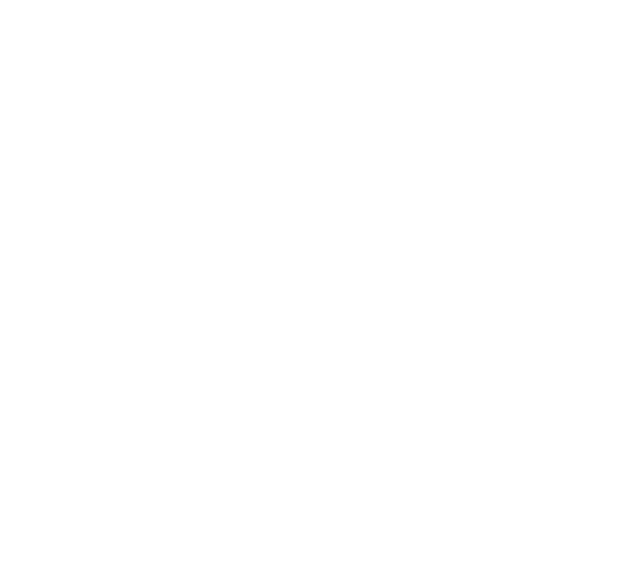
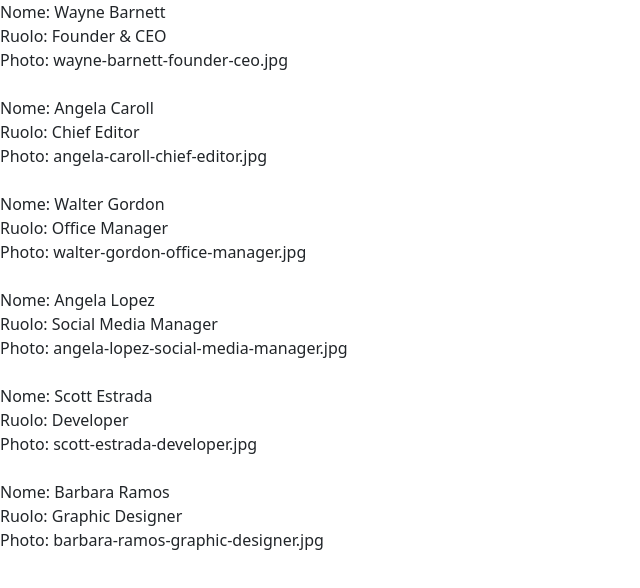
Before and after one commit to diruocco-aniellomarco/js-our-team, a plain HTML site: page index.html in a window 1280 px wide. Shown: the whole page, without its empty margins (0-640 px from the left). Drawn offline with nearby package versions, Linux system fonts and the light colour scheme.

Commit message:
MILESTONE 2

```diff
--- a/index.html
+++ b/index.html
@@ -11,6 +11,6 @@
     <title>our team</title>
 </head>
 <body>
-
+    <div id="elenco-team"></div>
 </body>
 </html>
--- a/js/main.js
+++ b/js/main.js
@@ -31,8 +31,10 @@ const team = [
     },
 ]
 
+const elencoTeam = document.getElementById('elenco-team');
     // console.log(team);
 
     for (const employee of team) {
         console.log(employee);
+        elencoTeam.innerHTML += 'Nome: ' + employee.name + '<br>' + ' Ruolo: ' + employee.role + '<br>' + ' Photo: ' + employee.photo + '<br>' + '<br>';
     }
```
